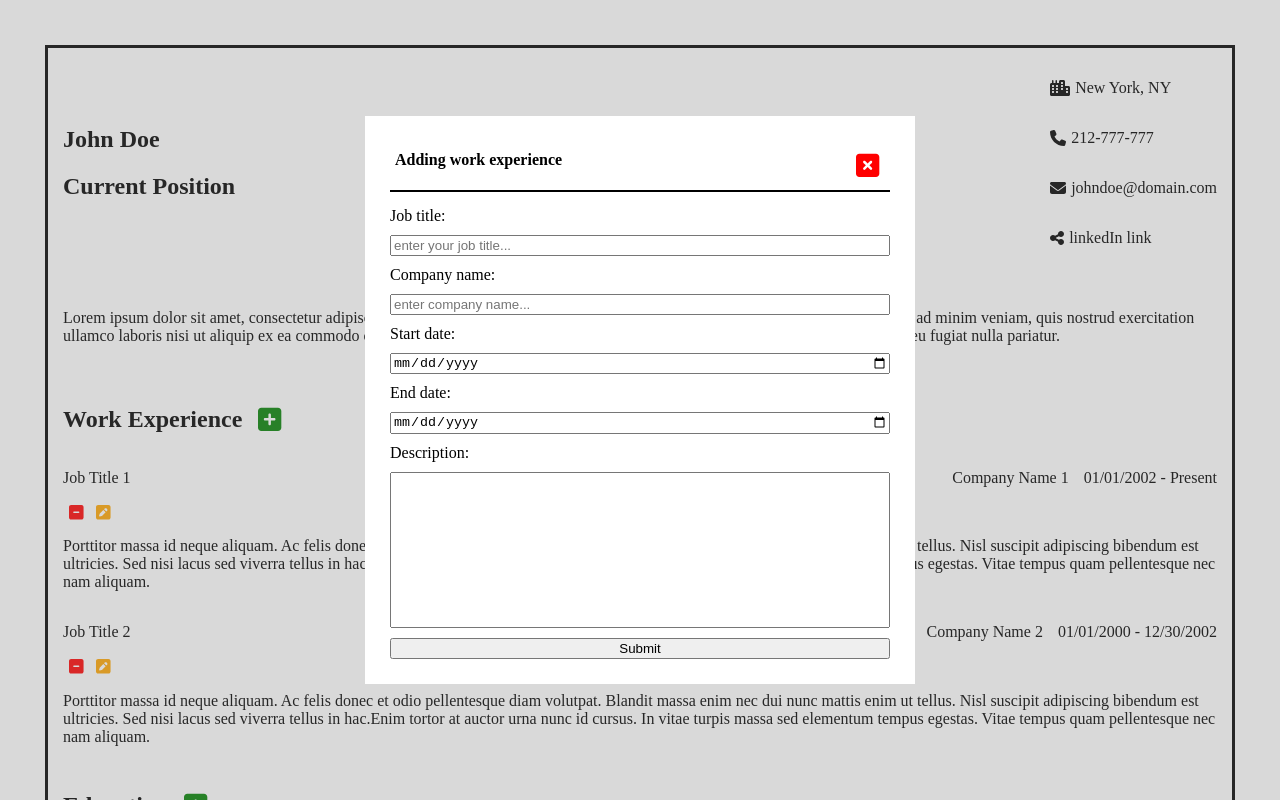
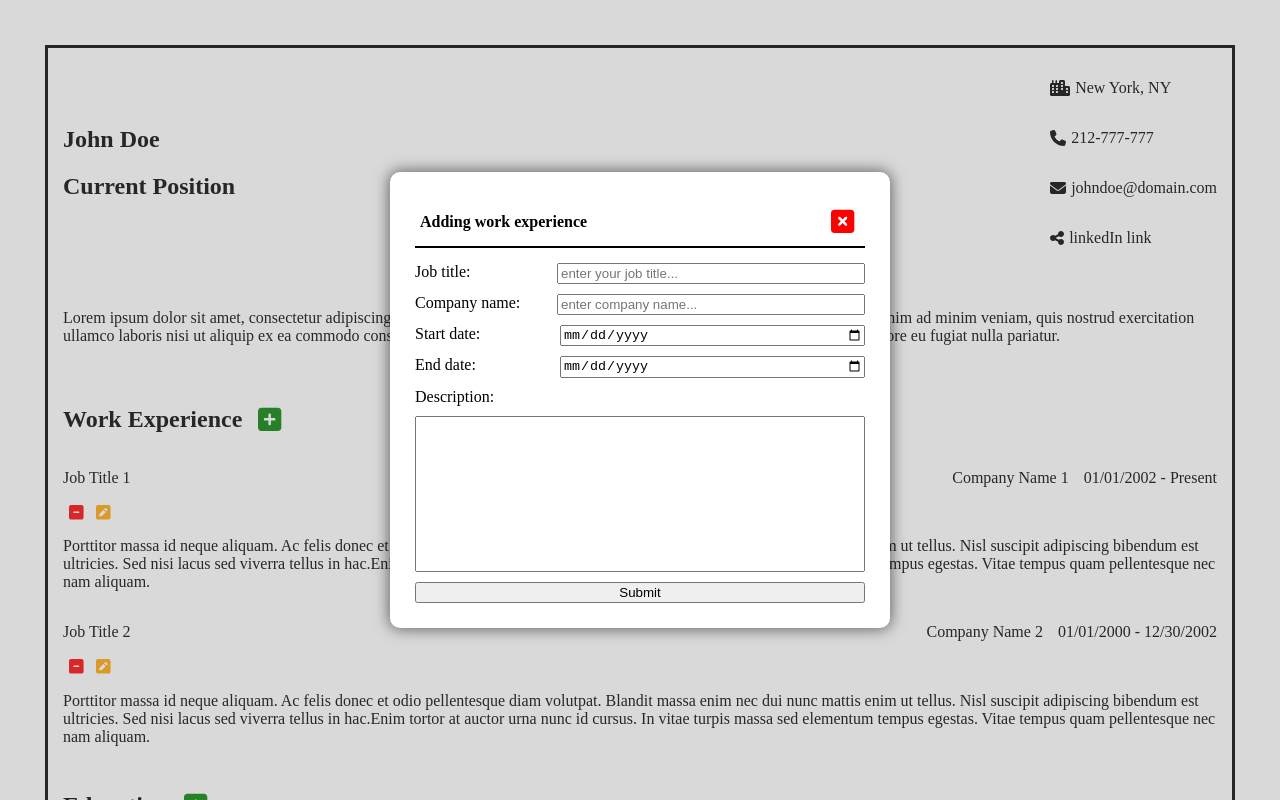
Before and after one commit to ykoziy/odin-cv-app, a React (Create React App) app: page / in a window 1280 px wide. Both pictures are taken after a click on the button 269 px from the left and 419 px from the top of the page. Shown: the top 800 px of the page. Built offline with nearby package versions, Linux system fonts and the light colour scheme.

Commit message:
Fixed styling for the modal

```diff
--- a/src/components/Modal/ModalContent.js
+++ b/src/components/Modal/ModalContent.js
@@ -1,4 +1,5 @@
 import React, { Component } from 'react';
+import styles from '../../styles/Modal.module.css';
 import { setInputDate } from '../../util/util.js';
 
 class ModalContent extends Component {
@@ -9,6 +10,7 @@ class ModalContent extends Component {
   renderEducationModal(entryData, button) {
     return (
       <React.Fragment>
+        <div className={styles['modal-form-row']}>
           <label htmlFor="education_title">Education title: </label>
           <input
             type="text"
@@ -18,6 +20,9 @@ class ModalContent extends Component {
             placeholder="enter your education title..."
             defaultValue={entryData ? entryData.title : ''}
           ></input>
+        </div>
+
+        <div className={styles['modal-form-row']}>
           <label htmlFor="school_name">School name: </label>
           <input
             type="text"
@@ -27,7 +32,9 @@ class ModalContent extends Component {
             placeholder="enter school name..."
             defaultValue={entryData ? entryData.schoolName : ''}
           ></input>
+        </div>
 
+        <div className={styles['modal-form-row']}>
           <label htmlFor="start_date">Start date: </label>
           <input
             type="date"
@@ -36,7 +43,9 @@ class ModalContent extends Component {
             required
             defaultValue={entryData ? setInputDate(entryData.startDate) : ''}
           ></input>
+        </div>
 
+        <div className={styles['modal-form-row']}>
           <label htmlFor="end_date">End date: </label>
           <input
             type="date"
@@ -44,6 +53,7 @@ class ModalContent extends Component {
             id="end_date"
             defaultValue={entryData ? setInputDate(entryData.endDate) : ''}
           ></input>
+        </div>
         {button}
       </React.Fragment>
     );
@@ -52,6 +62,7 @@ class ModalContent extends Component {
   renderWorkModal(entryData, button) {
     return (
       <React.Fragment>
+        <div className={styles['modal-form-row']}>
           <label htmlFor="job_title">Job title: </label>
           <input
             type="text"
@@ -61,6 +72,9 @@ class ModalContent extends Component {
             placeholder="enter your job title..."
             defaultValue={entryData ? entryData.title : ''}
           ></input>
+        </div>
+
+        <div className={styles['modal-form-row']}>
           <label htmlFor="company_name">Company name: </label>
           <input
             type="text"
@@ -70,7 +84,9 @@ class ModalContent extends Component {
             placeholder="enter company name..."
             defaultValue={entryData ? entryData.company : ''}
           ></input>
+        </div>
 
+        <div className={styles['modal-form-row']}>
           <label htmlFor="start_date">Start date: </label>
           <input
             type="date"
@@ -79,7 +95,9 @@ class ModalContent extends Component {
             required
             defaultValue={entryData ? setInputDate(entryData.startDate) : ''}
           ></input>
+        </div>
 
+        <div className={styles['modal-form-row']}>
           <label htmlFor="end_date">End date: </label>
           <input
             type="date"
@@ -87,6 +105,7 @@ class ModalContent extends Component {
             id="end_date"
             defaultValue={entryData ? setInputDate(entryData.endDate) : ''}
           ></input>
+        </div>
 
         <label htmlFor="job_description">Description: </label>
         <textarea
--- a/src/styles/Modal.module.css
+++ b/src/styles/Modal.module.css
@@ -13,8 +13,10 @@
 }
 
 .modal {
-  width: 500px;
+  width: 450px;
+  border-radius: 10px;
   padding: 25px;
+  box-shadow: 0px 0px 15px 1px rgba(0, 0, 0, 0.56);
   background-color: white;
 }
 
@@ -27,6 +29,7 @@
   border-bottom: 2px solid black;
   display: flex;
   justify-content: space-between;
+  align-items: center;
   padding: 10px 5px;
   margin-bottom: 15px;
 }
@@ -40,3 +43,17 @@
 .modal-content form textarea {
   resize: none;
 }
+
+.modal-form-row {
+  display: grid;
+  grid-template-columns: max-content auto;
+  justify-content: space-between;
+}
+
+.modal-form-row input {
+  width: 300px;
+}
+
+.modal-form-row label {
+  width: fit-content;
+}
```
Lines whose indentation alone changed are shown as unchanged.
